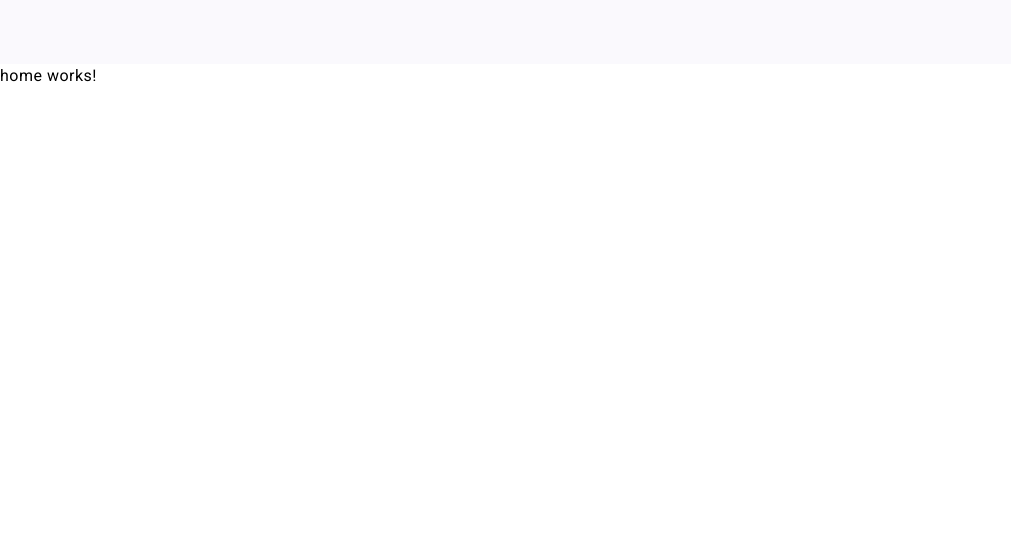
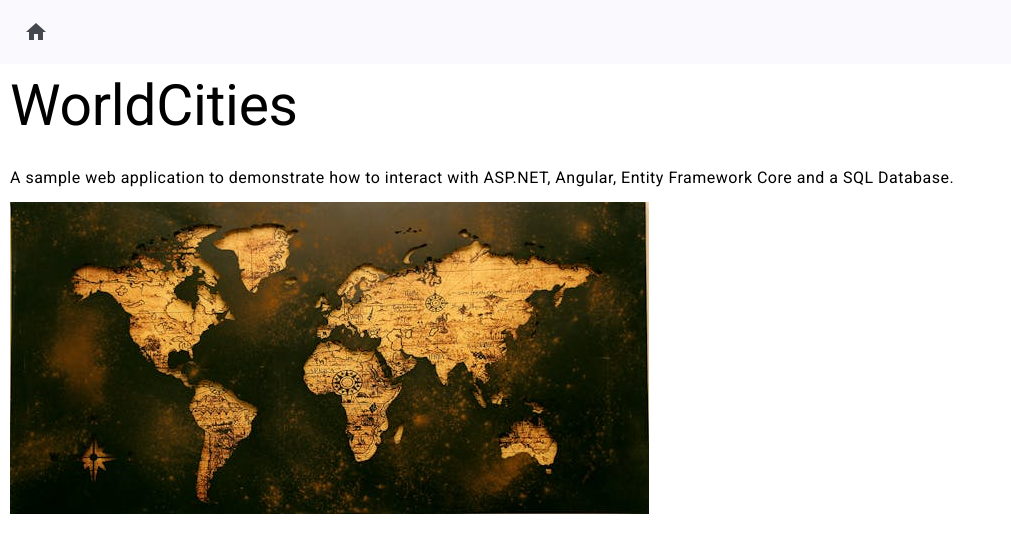
Before and after one commit to loganmj/WorldCities, an Angular app in the folder worldcities.client/: page / in a window 1280 px wide. Shown: the top 552 px of the page, without its empty margins (0-1011 px from the left). Built offline with nearby package versions, Linux system fonts and the light colour scheme.

Commit message:
Add home image asset and updated home html

```diff
--- a/worldcities.client/src/app/app.component.html
+++ b/worldcities.client/src/app/app.component.html
@@ -1,2 +1,4 @@
-<app-nav-menu/>
-<router-outlet/>
+<app-nav-menu></app-nav-menu>
+<div class="container">
+  <router-outlet></router-outlet>
+</div>
--- a/worldcities.client/src/app/home/home.component.html
+++ b/worldcities.client/src/app/home/home.component.html
@@ -1 +1,6 @@
-<p>home works!</p>
+<h1>WorldCities</h1>
+<p>
+  A sample web application to demonstrate how to interact with ASP.NET, Angular, Entity Framework Core and a SQL Database.
+</p>
+
+<img src="/assets/img/home.jpg" alt="WorldCities" class="home-cover"/>
--- a/worldcities.client/src/app/nav-menu/nav-menu.component.html
+++ b/worldcities.client/src/app/nav-menu/nav-menu.component.html
@@ -1 +1,7 @@
-<mat-toolbar color="primary"></mat-toolbar>
+<header>
+  <mat-toolbar color="primary">
+    <button mat-icon-button [routerLink]="['/']">
+      <mat-icon>home</mat-icon>
+    </button>
+  </mat-toolbar>
+</header>
```
Also changed, not shown: worldcities.client/src/assets/img/home.jpg (added).
